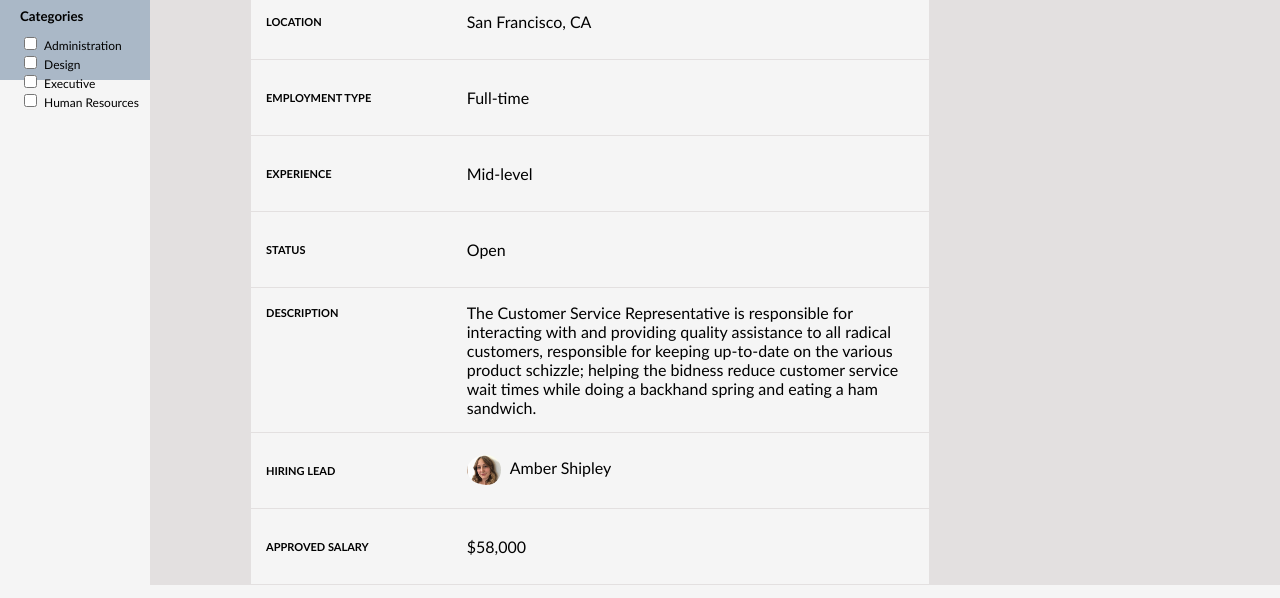
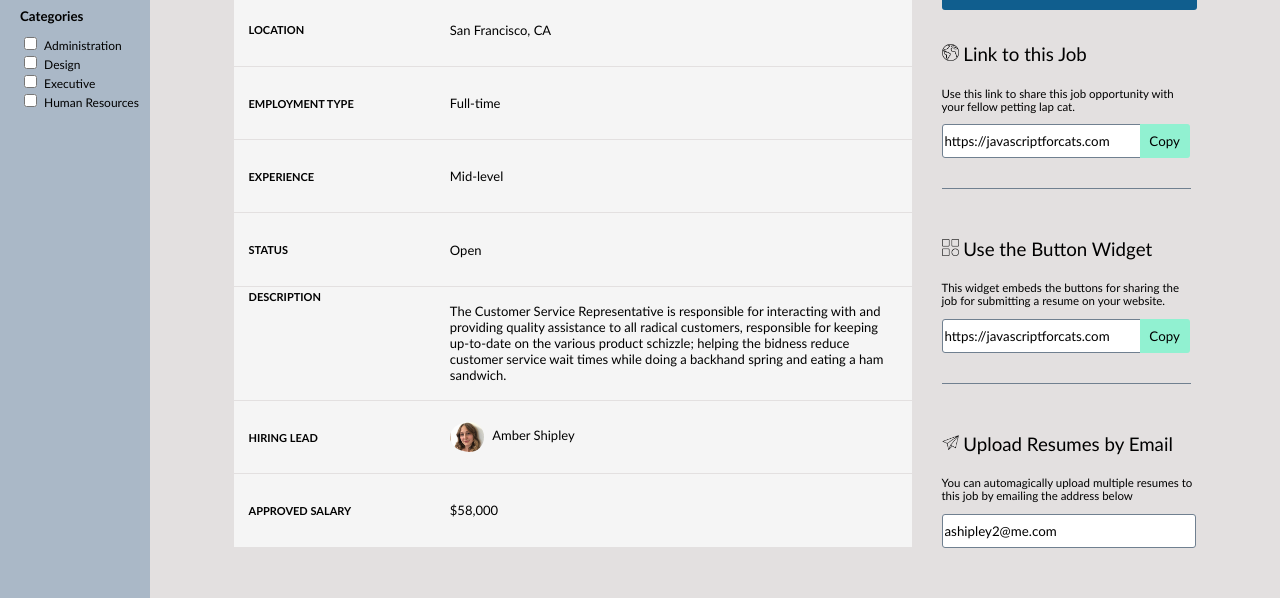
Before and after one commit to Espressogoddess/static-comp, a plain HTML site: page index.html in a window 1280 px wide. Shown: the part 720-1318 px from the top of the page. Drawn offline with Linux system fonts and the light colour scheme.

Commit message:
Add images and finish content and styling

```diff
--- a/index.html
+++ b/index.html
@@ -122,7 +122,7 @@
           <a href="github.com/espressoGoddess" class="apps-per-day">APPLICATIONS/DAY</a>
         </div>
       </section>
-      <div class="line-button d-flex">
+      <div class="link-line-button d-flex">
         <div class="line"></div>
         <a class="d-flex"><img class="tiny-button" src="./assets/blue-arrow-up.png"></a>
         <div class="line"></div>
@@ -185,7 +185,43 @@
           <a class="button d-flex fb"><img class="menu-icon" src="./assets/facebook.png">Post to Facebook</a>
           <a class="button d-flex twt"><img class="menu-icon" src="./assets/twitter.png">Tweet this Job</a>
           <a class="button d-flex li"><img class="menu-icon" src="./assets/linked-in.png">Post to LinkedIn</a>
-
+          <div class="links d-flex flex-col">
+            <h3>
+              <img class="menu-icon" src="./assets/world.png">
+              Link to this Job
+            </h3>
+            <p>Use this link to share this job opportunity with your fellow petting lap cat.</p>
+            <form>
+              <input class="link" type="text" name="job-link"
+          value="https://javascriptforcats.com">
+          <button class="link-btn">Copy</button>
+            </form>
+          </div>
+          <div class="link-line"></div>
+          <div class="links d-flex flex-col">
+            <h3>
+              <img class="menu-icon" src="./assets/widget.png">
+              Use the Button Widget
+            </h3>
+            <p>This widget embeds the buttons for sharing the job for submitting a resume on your website.</p>
+            <form>
+              <input class="link" type="text" name="widget-link"
+          value="https://javascriptforcats.com">
+          <button class="link-btn">Copy</button>
+            </form>
+          </div>
+          <div class="link-line"></div>
+          <div class="links d-flex flex-col">
+            <h3>
+              <img class="menu-icon" src="./assets/paper-plane.png">
+             Upload Resumes by Email
+            </h3>
+            <p>You can automagically upload multiple resumes to this job by emailing the address below</p>
+            <form>
+              <input class="link email" type="text" name="job-link"
+          value="ashipley2@me.com">
+            </form>
+          </div>
         </section>
       </section>
     </div>
--- a/styles.css
+++ b/styles.css
@@ -1,5 +1,5 @@
 * {
-    font-family: 'Gill Sans', 'Gill Sans MT', Calibri, 'Trebuchet MS', sans-serif;
+    font-family: Calibri, 'Trebuchet MS', sans-serif;
 }
 
 html {
@@ -7,12 +7,11 @@ html {
 }
 
 body {
-    background-color: whitesmoke;
+    background-color: rgb(170, 184, 199);
     height: 100%;
 }
 
 nav {
-    background-color: rgb(170, 184, 199);
     width: 170px;
     height: 100%;
 }
@@ -64,6 +63,7 @@ nav {
 main {
     width: 100%;
     height: 100%;
+    background-color: whitesmoke;
 }
 
 .d-flex {
@@ -150,12 +150,12 @@ h1 {
 }
 
 .right-side-buttons {
-    --right-side-buttons: 1px solid slategrey;
     align-items: center;
 }
 
 .right-side-buttons a {
     border: var(--right-side-buttons);
+    --right-side-buttons: 1px slategray solid;
     border-radius: 50%;
     padding: 8px;
     margin: 5px;
@@ -252,7 +252,7 @@ header button:hover {
 .line {
     background-color: slategray;
     height: 1px;
-    margin: 30px;
+    margin: 20px;
     width: 45%;
 }
 
@@ -265,10 +265,10 @@ tr .line {
 }
 
 .button {
-    width: 220px;
+    width: 255px;
     height: 43px;
     align-items: center;
-    margin-bottom: 10px;
+    margin-bottom: 15px;
     border-radius: 3px;
 }
 
@@ -367,6 +367,7 @@ table {
     padding-top: 30px;
     justify-content: center;
     align-items: space-around;
+    padding-bottom: 50px;
 }
 
 thead tr th {
@@ -379,7 +380,7 @@ thead tr th {
 td {
     width: 500px;
     padding: 15px;
-
+    font-size: 13px;
 }
 
 th a img {
@@ -395,7 +396,7 @@ th a {
 
 tr {
     min-height: fit-content;
-    height: 75px;
+    height: 70px;
 }
 
 .col-head {
@@ -413,6 +414,54 @@ tr {
     color: white;
 }
 
+.links {
+    width: 255px;
+    align-items: space-between;
+}
+
+.links p {
+    font-size: 11.5px;
+}
+
+.link {
+    width: 195px;
+    height: 30px;
+    margin-right: 0;
+    border: 1px slategray solid;
+    padding-right: 0px;
+    border-radius: 3px 0 0 3px;
+}
+
+.link-btn {
+    width: 50px;
+    height: 34px;
+    background-color: rgb(145, 241, 209);
+    margin-left: -5px;
+    border-radius: 0 3px 3px 0;
+}
+
+.email {
+ width: 250px;
+ border-radius: 3px;
+}
+
+.link-line {
+    background-color: slategray;
+    height: 1px;
+    margin: 30px 0 30px 0;
+    width: 98%;
+
+}
+
+h3 {
+    margin-bottom: 10px;
+    font-weight:lighter
+}
+
+.link-line-button a {
+    align-items: center;
+    margin: 10px;
+}
 /*button {
     display: inline-block;
     border: none;
```
Also changed, not shown: assets/paper-plane.png (added), assets/widget.png (added), assets/world.png (added).
